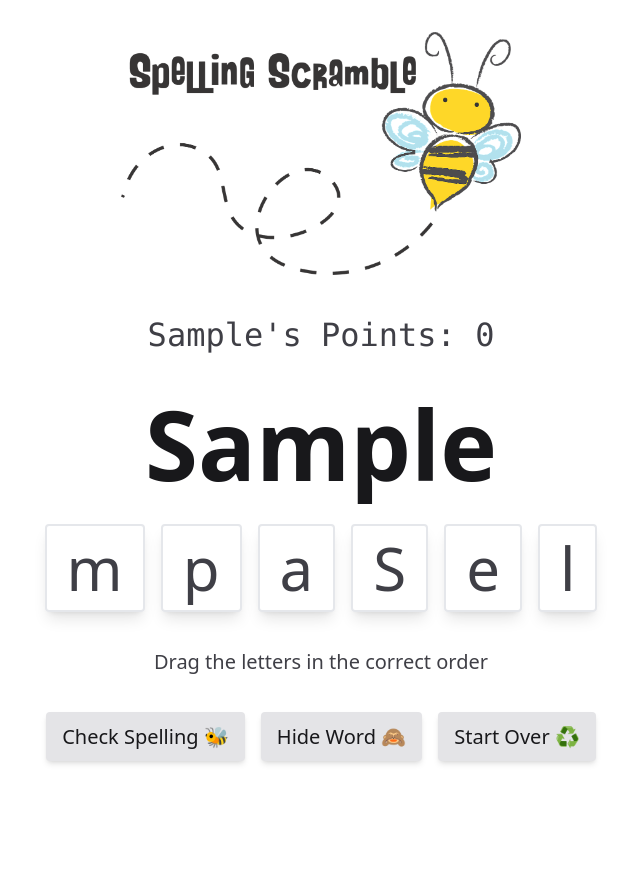
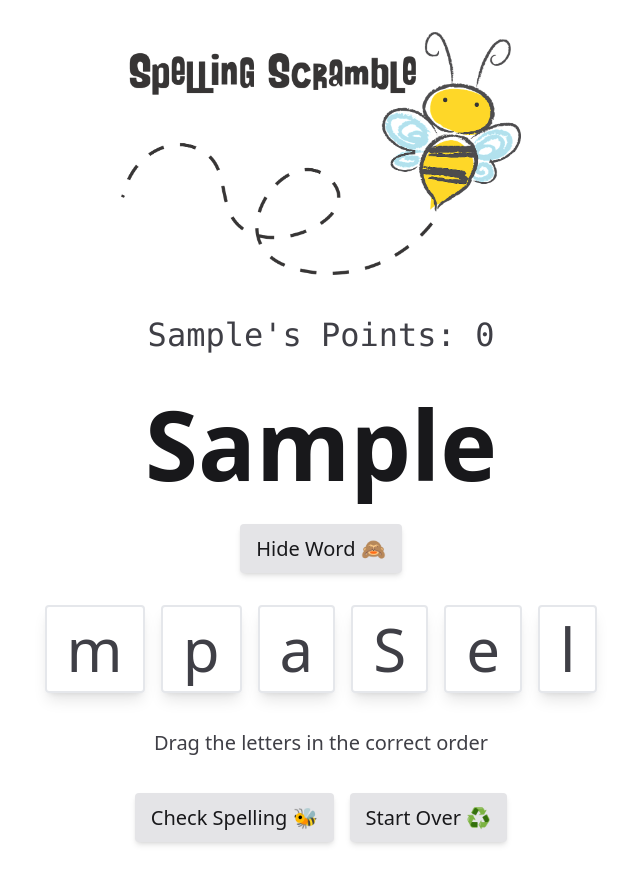
Before and after one commit to gregrickaby/spelling-scramble-game, a Vue app: page / in a window 1280 px wide. Both pictures are taken after typing "Sample", "Sample" into the empty fields and a click on the button "Start 🐝". Shown: the whole page, without its empty margins (319-959 px from the left). Before the commit the page ends 800 px from the top, so only its background shows below. Built offline with nearby package versions, Linux system fonts and the light colour scheme.

Commit message:
everything is a component

```diff
--- /dev/null
+++ b/src/components/CurrentWord.vue
@@ -0,0 +1,24 @@
+<script setup lang="ts">
+import { useSpellingStore } from '@/stores/spellingStore'
+import { computed, ref } from 'vue'
+
+const store = useSpellingStore()
+
+const showWord = ref(true)
+const currentWord = computed(() => store.currentWord)
+</script>
+
+<template>
+  <h1 class="current-word" v-show="showWord">
+    {{ currentWord }}
+  </h1>
+  <button @click="showWord = !showWord">
+    {{ showWord ? 'Hide Word 🙈' : 'Show Word 🐵' }}
+  </button>
+</template>
+
+<style scoped>
+.current-word {
+  @apply m-0 text-8xl leading-none;
+}
+</style>
--- /dev/null
+++ b/src/components/DisplayMessage.vue
@@ -0,0 +1,26 @@
+<script setup lang="ts">
+import { useSpellingStore } from '@/stores/spellingStore'
+
+const store = useSpellingStore()
+</script>
+
+<template>
+  <div v-if="store.gameCompleted" class="message">
+    🎉 Congratulations <span v-if="store.userName">{{ store.userName }}</span
+    >! You've spelled all the words correctly!
+    <a href="" @click="store.resetGame">Play Again?</a> 🐝
+  </div>
+
+  <div v-if="store.message" class="message">{{ store.message }}</div>
+</template>
+
+<style scoped>
+.message {
+  margin-top: 20px;
+  color: #31708f;
+  background-color: #d9edf7;
+  border-color: #bce8f1;
+  padding: 10px;
+  border-radius: 4px;
+}
+</style>
--- /dev/null
+++ b/src/components/DraggableLetters.vue
@@ -0,0 +1,130 @@
+<script setup lang="ts">
+import { useSpellingStore } from '@/stores/spellingStore'
+import playSound from '@/utils/sounds'
+import { computed, ref, watchEffect } from 'vue'
+
+const store = useSpellingStore()
+
+const draggableLetters = ref([])
+const letters = ref([])
+const dragging = ref(null)
+const scrambledLettersComputed = computed(() => store.scrambledWord.split(''))
+
+watchEffect(() => {
+  letters.value = scrambledLettersComputed.value.slice()
+})
+
+// The user has started dragging a letter.
+function dragStart(e, index) {
+  e.dataTransfer.setData('text/plain', index.toString())
+  dragging.value = index
+  e.target.classList.add('dragging')
+}
+
+// The user is dragging a letter over another letter.
+function dragEnter(e, index) {
+  if (index !== dragging.value) {
+    e.target.classList.add('wiggle')
+  }
+}
+
+function dragOver(e, index) {
+  e.preventDefault()
+}
+
+// The user is dragging a letter out of another letter.
+function dragLeave(e, index) {
+  e.target.classList.remove('wiggle')
+  e.target.classList.remove('dragging')
+}
+
+// The user has dropped a letter.
+function drop(e, index) {
+  if (dragging.value !== null) {
+    const draggedItem = draggableLetters.value.splice(dragging.value, 1)[0]
+    draggableLetters.value.splice(index, 0, draggedItem)
+    dragging.value = null
+    e.target.classList.remove('dragging')
+    e.target.classList.remove('wiggle')
+    playSound('click')
+  }
+}
+
+function checkOrder() {
+  if (letters.value.join('') === store.currentWord) {
+    store.nextWord()
+    playSound('yay')
+  } else {
+    store.setMessage('😭 Try again!')
+    playSound('negative')
+  }
+}
+</script>
+
+<template>
+  <div class="draggable-container">
+    <div
+      v-for="(letter, index) in letters"
+      :key="index"
+      @dragenter="dragEnter($event, index)"
+      @dragleave="dragLeave($event, index)"
+      @dragover.prevent
+      @dragover="dragOver($event, index)"
+      @dragstart="dragStart($event, index)"
+      @drop="drop($event, index)"
+      @touchend="drop($event, index)"
+      @touchmove="dragOver($event, index)"
+      @touchstart="dragStart($event, index)"
+      class="letter draggable"
+      draggable="true"
+    >
+      {{ letter }}
+    </div>
+  </div>
+  <p v-if="store.gameStarted && !store.gameCompleted">Drag the letters in the correct order</p>
+  <div class="buttons-container">
+    <button @click="checkOrder">Check Spelling 🐝</button>
+    <button @click="store.resetGame">Start Over ♻️</button>
+  </div>
+</template>
+
+<style scoped>
+.draggable-container {
+  @apply relative flex flex-wrap items-center justify-center gap-4;
+}
+
+.letter {
+  @apply rounded border-2 px-5 py-3 text-6xl leading-none shadow-lg;
+}
+
+.draggable {
+  cursor: move;
+  user-select: none;
+}
+
+.dragging {
+  opacity: 0.5;
+}
+
+.wiggle {
+  animation: wiggleAndScale 0.5s ease-in-out infinite;
+
+  @media (prefers-reduced-motion: reduce) {
+    animation: none;
+  }
+}
+
+.buttons-container {
+  @apply flex flex-wrap items-center justify-center gap-4;
+}
+
+@keyframes wiggleAndScale {
+  0%,
+  100% {
+    transform: scale(1.2) rotate(-3deg);
+  }
+  50% {
+    transform: scale(1.2) rotate(3deg);
+  }
+}
+</style>
--- a/src/components/FormSetupGame.vue
+++ b/src/components/FormSetupGame.vue
@@ -12,29 +12,24 @@ function submitHandler() {
     .split(/\s+/)
     .map((word) => word.trim())
     .filter((word) => word.length > 0)
-
   store.initializeGame(processedWords, userNameInput.value)
 }
 </script>
 
 <template>
-  <form
-    v-if="!store.gameStarted"
-    @submit.prevent="submitHandler"
-    class="flex flex-col items-center justify-center gap-4"
-  >
+  <form class="form" v-if="!store.gameStarted" @submit.prevent="submitHandler">
     <p v-if="!store.gameStarted">Add some words below and click "Start".</p>
     <label class="sr-only" for="words">Enter spelling words</label>
     <label class="sr-only" for="name">Enter your name (optional)</label>
     <input
-      class="w-full p-4"
+      class="input"
       id="name"
       placeholder="Name (optional)"
       type="text"
       v-model="userNameInput"
     />
     <textarea
-      class="w-full p-4"
+      class="input"
       id="words"
       placeholder="cat dog fish"
       required
@@ -44,3 +39,12 @@ function submitHandler() {
     <button type="submit">Start 🐝</button>
   </form>
 </template>
+
+<style scoped>
+.form {
+  @apply flex flex-col items-center justify-center gap-4;
+}
+.input {
+  @apply w-full p-4;
+}
+</style>
--- a/src/components/NameAndPoints.vue
+++ b/src/components/NameAndPoints.vue
@@ -21,3 +21,10 @@ watch(
     <span v-if="store.userName">{{ store.userName }}'s</span> Points: {{ displayValue }}
   </div>
 </template>
+
+<style scoped>
+.points-display {
+  font-family: 'Lucida Console', Monaco, monospace;
+  font-size: 2rem;
+}
+</style>
--- a/src/views/HomeView.vue
+++ b/src/views/HomeView.vue
@@ -1,168 +1,32 @@
 <script setup lang="ts">
+import CurrentWord from '@/components/CurrentWord.vue'
+import DisplayMessage from '@/components/DisplayMessage.vue'
+import DraggableLetters from '@/components/DraggableLetters.vue'
 import FormSetupGame from '@/components/FormSetupGame.vue'
 import NameAndPoints from '@/components/NameAndPoints.vue'
 import { useSpellingStore } from '@/stores/spellingStore'
-import triggerConfetti from '@/utils/confetti'
-import playSound from '@/utils/sounds'
-import { computed, ref, watchEffect } from 'vue'
 
 const store = useSpellingStore()
-
-const draggableLetters = ref([])
-const dragging = ref(null)
-const showWord = ref(true)
-
-const currentWord = computed(() => store.currentWord)
-const scrambledLettersComputed = computed(() => store.scrambledWord.split(''))
-
-// Whenever scrambledLettersComputed changes, update draggableLetters
-watchEffect(() => {
-  draggableLetters.value = scrambledLettersComputed.value.slice()
-  if (store.gameCompleted === true) {
-    triggerConfetti()
-    playSound('taDa')
-  }
-})
-
-// The user is dragging a letter.
-function dragStart(e, index) {
-  e.dataTransfer.setData('text/plain', index.toString())
-  dragging.value = index
-  e.target.classList.add('dragging')
-}
-
-// The user is dragging a letter over another letter.
-function dragEnter(e, index) {
-  if (index !== dragging.value) {
-    e.target.classList.add('wiggle')
-  }
-}
-
-function dragOver(e, index) {
-  e.preventDefault()
-}
-
-// The user is dragging a letter out of another letter.
-function dragLeave(e, index) {
-  e.target.classList.remove('wiggle')
-  e.target.classList.remove('dragging')
-}
-
-// The user has dropped a letter.
-function drop(e, index) {
-  if (dragging.value !== null) {
-    const draggedItem = draggableLetters.value.splice(dragging.value, 1)[0]
-    draggableLetters.value.splice(index, 0, draggedItem)
-    dragging.value = null // Reset dragging index
-    e.target.classList.remove('dragging')
-    e.target.classList.remove('wiggle')
-    playSound('click')
-  }
-}
-
-function checkOrder() {
-  if (draggableLetters.value.join('') === store.currentWord) {
-    store.nextWord() // Move to the next word if correct
-    playSound('yay')
-  } else {
-    store.setMessage('😭 Try again!')
-    playSound('negative')
-  }
-}
 </script>
 
 <template>
-  <main class="space-y-8 text-center">
+  <main class="main">
     <FormSetupGame />
-
-    <div
-      v-if="store.gameStarted && !store.gameCompleted"
-      class="item-center flex flex-col items-center justify-center space-y-8"
-    >
+    <section class="game" v-if="store.gameStarted && !store.gameCompleted">
       <NameAndPoints />
-
-      <h1 v-show="showWord" class="leading-0 m-0 text-8xl">
-        {{ currentWord }}
-      </h1>
-
-      <div class="relative flex flex-wrap items-center justify-center gap-4">
-        <div
-          v-for="(letter, index) in draggableLetters"
-          :key="index"
-          class="draggable rounded border-2 px-5 py-3 text-6xl leading-none shadow-lg"
-          draggable="true"
-          @touchstart="dragStart($event, index)"
-          @touchmove="dragOver($event, index)"
-          @touchend="drop($event, index)"
-          @dragstart="dragStart($event, index)"
-          @dragover.prevent
-          @dragover="dragOver($event, index)"
-          @dragenter="dragEnter($event, index)"
-          @dragleave="dragLeave($event, index)"
-          @drop="drop($event, index)"
-        >
-          {{ letter }}
-        </div>
-      </div>
-      <p v-if="store.gameStarted && !store.gameCompleted">Drag the letters in the correct order</p>
-      <div class="drag-enter flex flex-wrap items-center justify-center gap-4">
-        <button @click="checkOrder">Check Spelling 🐝</button>
-        <button @click="showWord = !showWord">
-          {{ showWord ? 'Hide Word 🙈' : 'Show Word 🐵' }}
-        </button>
-        <button @click="store.resetGame">Start Over ♻️</button>
-      </div>
-    </div>
-
-    <div v-if="store.gameCompleted" class="message">
-      🎉 Congratulations <span v-if="store.userName">{{ store.userName }}</span
-      >! You've spelled all the words correctly!
-      <a href="" @click="store.resetGame">Play Again?</a> 🐝
-    </div>
-
-    <div v-if="store.message" class="message">{{ store.message }}</div>
+      <CurrentWord />
+      <DraggableLetters />
+    </section>
+    <DisplayMessage />
   </main>
 </template>
 
-<style>
-.message {
-  margin-top: 20px;
-  color: #31708f;
-  background-color: #d9edf7;
-  border-color: #bce8f1;
-  padding: 10px;
-  border-radius: 4px;
+<style scoped>
+.main {
+  @apply space-y-8 text-center;
 }
 
-.draggable {
-  cursor: move;
-  user-select: none;
-}
-
-.dragging {
-  opacity: 0.5;
-}
-
-.wiggle {
-  animation: wiggleAndScale 0.5s ease-in-out infinite;
-
-  @media (prefers-reduced-motion: reduce) {
-    animation: none;
-  }
-}
-
-.points-display {
-  font-family: 'Lucida Console', Monaco, monospace;
-  font-size: 2rem;
-}
-
-@keyframes wiggleAndScale {
-  0%,
-  100% {
-    transform: scale(1.2) rotate(-3deg);
-  }
-  50% {
-    transform: scale(1.2) rotate(3deg);
-  }
+.game {
+  @apply flex flex-col items-center justify-center space-y-8;
 }
 </style>
```
